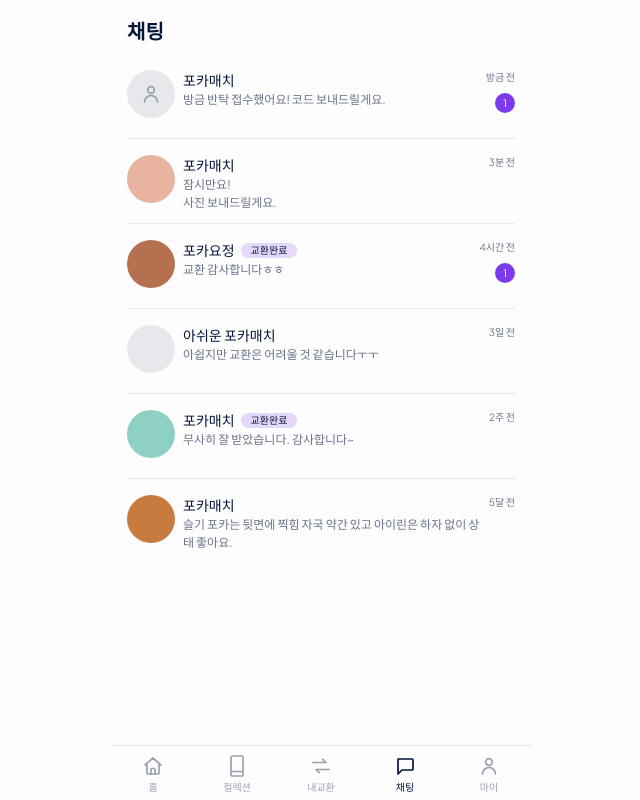
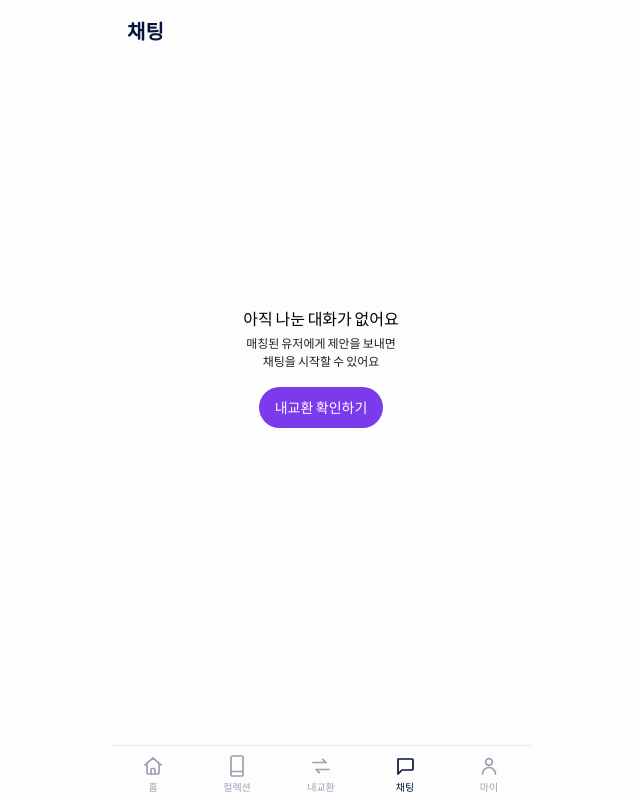
Before and after one commit to perweekdev/swypweb-client, a Next.js app: page /chat in a window 1280 px wide. Shown: the whole page, without its empty margins (319-959 px from the left). Built offline with nearby package versions, Linux system fonts and the light colour scheme; a web font is replaced by a local one.

Commit message:
feat: show empty chat state for guests (CHAT-005)
- 비회원(미로그인) 시 채팅 목록을 CHAT-005 빈 상태로 표시
- useAuthStore 기반 분기 (MY 페이지와 동일 패턴)

```diff
--- a/src/app/(tabs)/chat/page.tsx
+++ b/src/app/(tabs)/chat/page.tsx
@@ -1,10 +1,15 @@
+'use client';
+
+import { useAuthStore } from '@store/auth-store';
 import { ChatEmptyState } from '@components/chat/chat-empty-state';
 import { ChatListRow } from '@components/chat/chat-list-row';
 import { mockChatRoomSummaries } from '@/mocks/chat';
 
-/** CHAT-001 채팅 목록 (진행된 채팅이 없으면 빈 상태) */
+/** CHAT-001 채팅 목록. 비회원이거나 진행된 채팅이 없으면 빈 상태(CHAT-005). */
 export default function ChatPage() {
-  const rooms = mockChatRoomSummaries;
+  const isAuthenticated = useAuthStore((s) => s.isAuthenticated);
+  // 비회원은 채팅 내역이 없으므로 빈 상태를 보여준다. (로그인 시 목 데이터 노출)
+  const rooms = isAuthenticated ? mockChatRoomSummaries : [];
 
   return (
     <>
```
